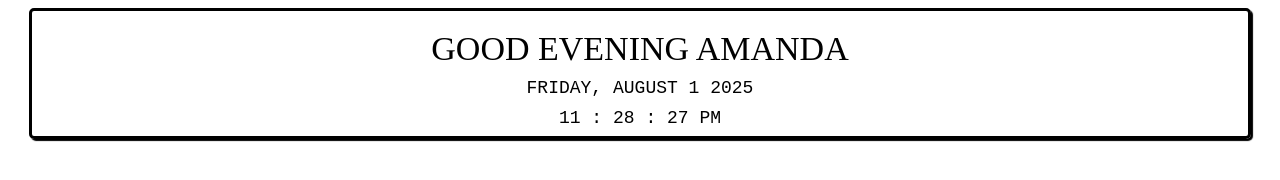
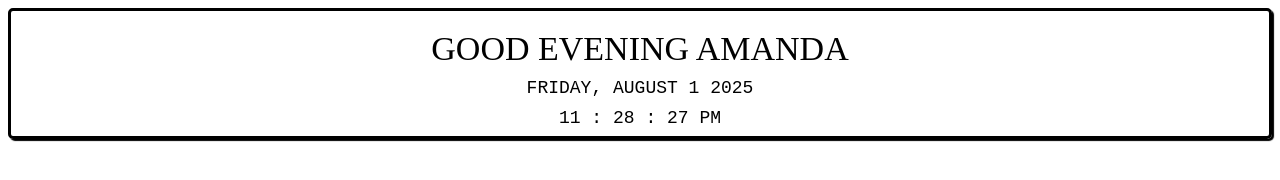
Before and after one commit to balls9469/greetingwidget, a plain HTML site: page index.html in a window 1280 px wide. Drawn offline with Linux system fonts and the light colour scheme.

Commit message:
Update index.html

```diff
--- a/index.html
+++ b/index.html
@@ -16,7 +16,7 @@
         }
 
         .widget {
-            padding: 5px 8px ;
+            padding: 5px 30px ;
             color: #000000;
             display: flex;
             justify-content:center;
```
